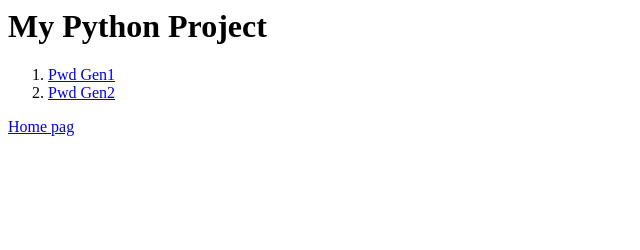
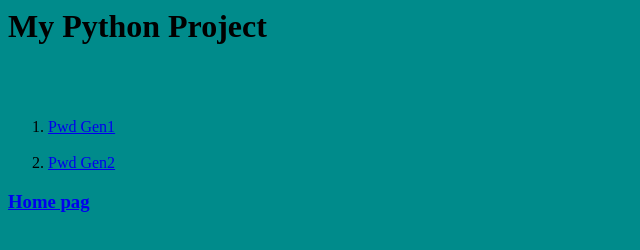
Before and after one commit to SoyluEren2004/ErenSoyluCv_Web, a plain HTML site: page public/PythonProject.html in a window 1280 px wide. Shown: the whole page, without its empty margins (0-640 px from the left). Drawn offline with Linux system fonts and the light colour scheme.

Commit message:
PythonProject.html

```diff
--- a/public/PythonProject.html
+++ b/public/PythonProject.html
@@ -1,6 +1,11 @@
+<html style="background: darkcyan;"></html>
+<link rel="stylesheet" href="./style.css">
 <h1>My Python Project</h1>
+<br>
+<br>
     <ol>
         <li><a href="https://github.com/SoyluEren2004/SoyluEren2004/blob/main/Password_genereter.py">Pwd Gen1<a></li>
+            <br>
         <li><a href="https://github.com/SoyluEren2004/SoyluEren2004/blob/main/Pwd_Gen2.py">Pwd Gen2<a></li>
     </ol>
-    <a href="../index.html">Home pag</a>
+    <h3><a href="../index.html">Home pag</a></h3>
```
